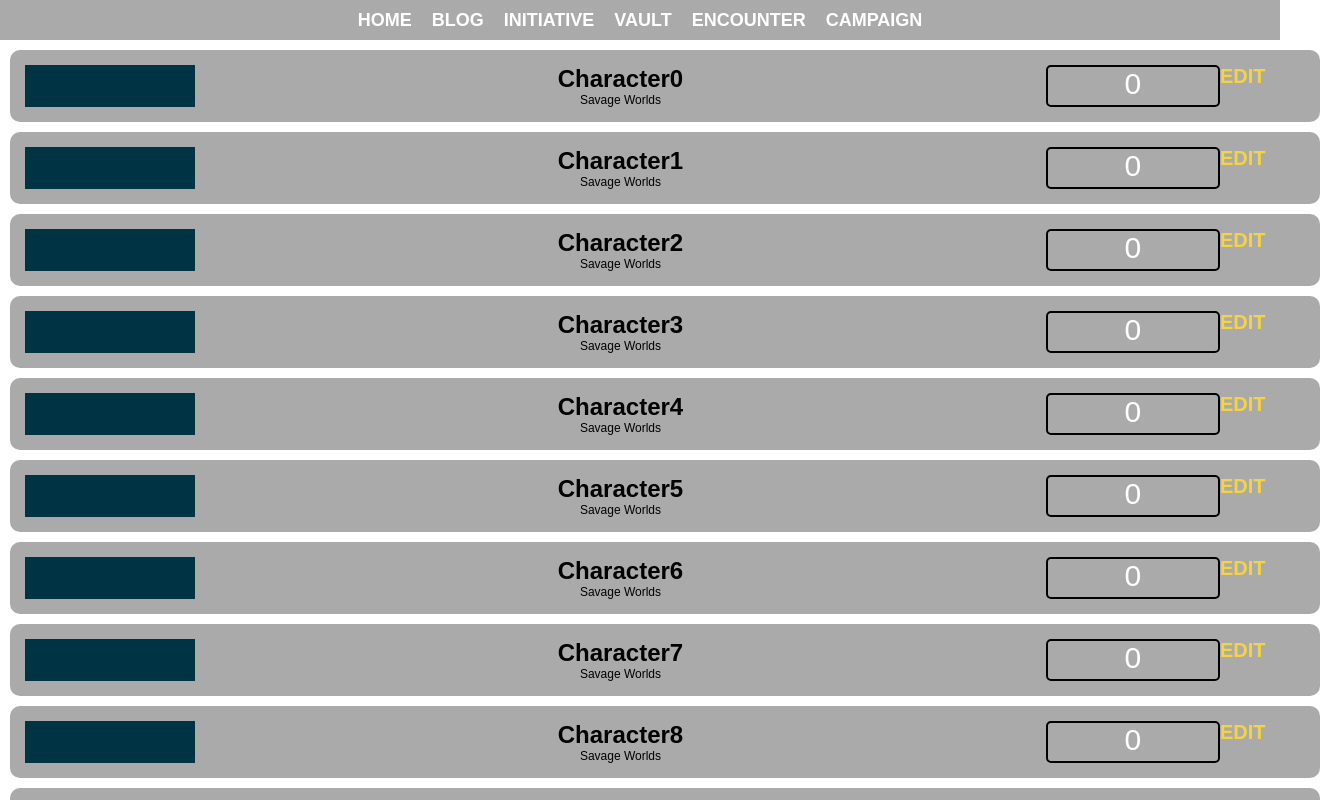
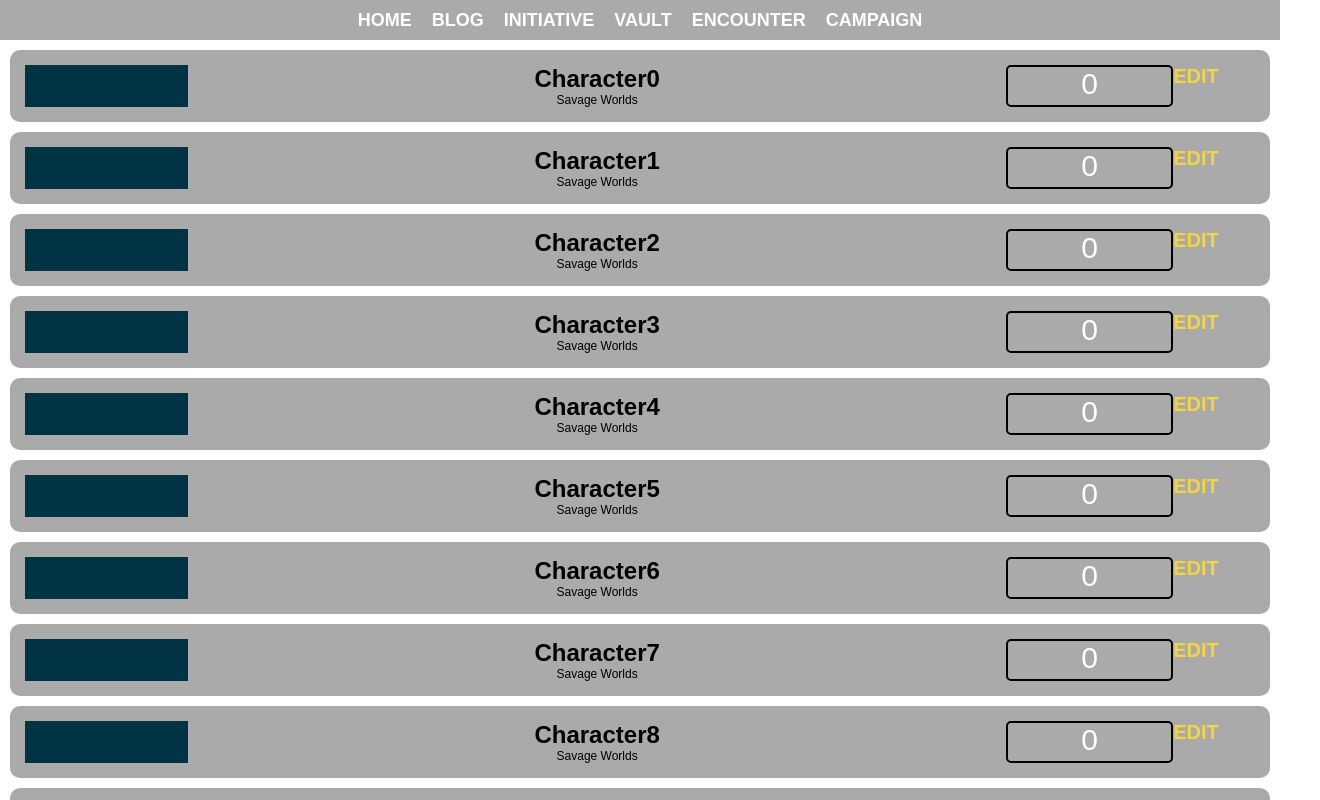
Before and after one commit to parkernalch/savage-suite, an Angular app: page /characters in a window 1280 px wide. Shown: the top 800 px of the page, 1320 px wide, since content can reach past the window. Built offline with nearby package versions, Linux system fonts and the light colour scheme.

Commit message:
modified row so it doesn't overflow the view window

```diff
--- a/src/styles.sass
+++ b/src/styles.sass
@@ -6,7 +6,6 @@ html, *, body
     display: flex
     flex-direction: row
     flex-wrap: wrap
-    width: 100%
 .col
     display: flex
     flex-direction: column
```
